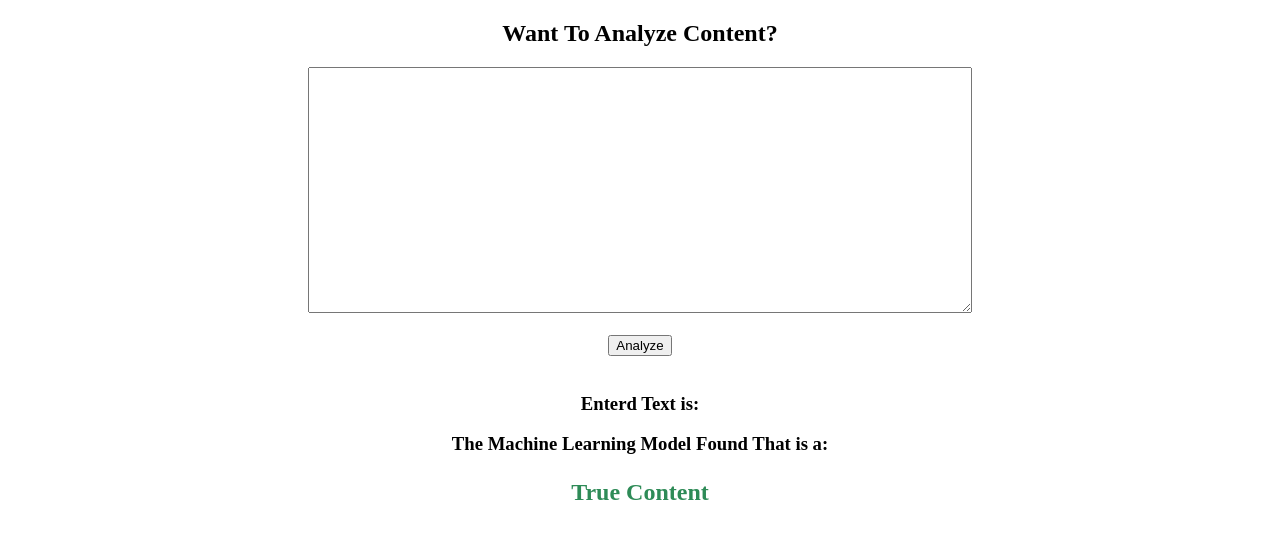
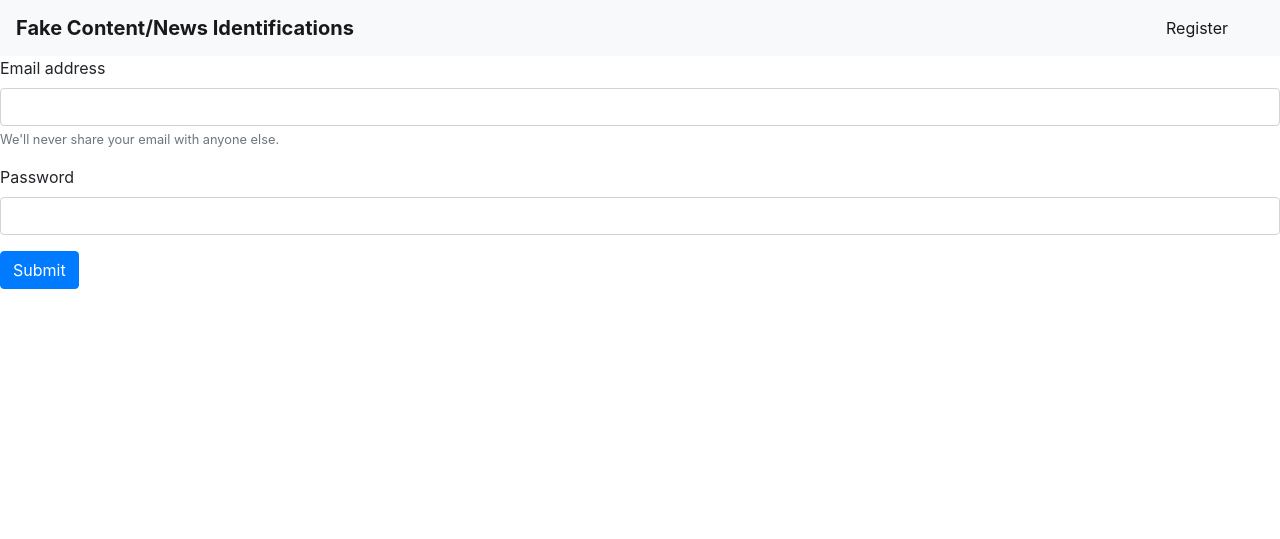
Before and after one commit to Mubin-MLAI/fake_content_dections, a Flask app: page / in a window 1280 px wide. Shown: the top 539 px of the page. Run offline with Flask 3, Linux system fonts and the light colour scheme; parts of the project's set-up code (start-up, migrations or seed data) failed here and were passed over; some libraries are stand-ins or nearby versions.

Commit message:
added login and logout feature

```diff
--- a/Model deployment using Flask/app.py
+++ b/Model deployment using Flask/app.py
@@ -1,16 +1,118 @@
-from flask import Flask,render_template,url_for,request
+from flask import Flask, flash,render_template,url_for,request
 import joblib
 import re
 import string
 import pandas as pd
+from flask import Flask, url_for, render_template, request, redirect, session
+from werkzeug.security import check_password_hash, generate_password_hash
+import sqlite3
+import secrets
 
 
 app = Flask(__name__)
-Model = joblib.load('C:/Users/Rabia/Desktop/Newss/Fake_news_Detection/model.pkl')
+Model = joblib.load('C:/Users/mubinshaikh/Desktop/fake content identifications/fake_content_dections/model.pkl')
+
+secret_key = secrets.token_hex(24)
+app.secret_key = str(secret_key)
+
+
+@app.route("/logout")
+def logout():
+    session.clear()
+    return redirect("/login")
 
 @app.route('/')
 def index():
-    return render_template("index.html")
+    context = {
+        'authenticated': {
+            'user': False  # Set to a truthy value if the user is authenticated
+        }
+    }
+    return render_template("login.html", **context)
+
+# @app.route('/login')
+# def login():
+#     return render_template("login.html")
+
+@app.route("/login", methods=["GET", "POST"])
+def login():
+
+    if request.method == "POST":
+        # check the form is valid
+        if not request.form.get("email") or not request.form.get("password"):
+            return "please fill out all required fields"
+
+        # check if email exist in the database
+        user = c.execute("SELECT * FROM users WHERE email=:email", {"email": request.form.get("email")}).fetchall()
+
+        if len(user) != 1:
+            return "you didn't register"
+
+        # check the password is same to password hash
+        pwhash = user[0][2]
+        if check_password_hash(pwhash, request.form.get("password")) == False:
+            return "wrong password"
+
+        # login the user using session
+        session["user_id"] = user[0][0]
+
+        # return success
+        return render_template("index.html")
+
+    else:
+        context = {
+        'authenticated': {
+            'user': False  # Set to a truthy value if the user is authenticated
+        }
+        }
+        return render_template("login.html", **context)
+
+
+conn = sqlite3.connect("db.sqlite3", check_same_thread=False)
+c = conn.cursor()
+
+c.execute('''
+    CREATE TABLE IF NOT EXISTS users (
+        id INTEGER PRIMARY KEY AUTOINCREMENT,
+        email TEXT UNIQUE NOT NULL,
+        password TEXT NOT NULL
+    )
+''')
+
+@app.route('/register',  methods=['GET', 'POST'])
+def register():
+    if request.method == "POST":
+        # check if the form is valid
+
+        if not request.form.get("email") or not request.form.get("password") or not request.form.get("confirmation"):
+            return "please fill out all fields"
+
+        if request.form.get("password") != request.form.get("confirmation"):
+            return "password confirmation doesn't match password"
+
+        # check if email exist in the database
+        exist = c.execute("SELECT * FROM users WHERE email=:email", {"email": request.form.get("email")}).fetchall()
+
+        if len(exist) != 0:
+            return "user already registered"
+
+        # hash the password
+        pwhash = generate_password_hash(request.form.get("password"), method="pbkdf2:sha256", salt_length=8)
+
+        # insert the row
+        c.execute("INSERT INTO users (email, password) VALUES (:email, :password)", {"email": request.form.get("email"), "password": pwhash})
+        conn.commit()
+
+        # return success
+        flash("registered successfully!")
+        return redirect('/login')
+    else:
+        context = {
+        'authenticated': {
+            'user': True  # Set to a truthy value if the user is authenticated
+        }
+        }
+        return render_template('register.html', **context)
 
 def wordpre(text):
     text = text.lower()
@@ -23,7 +125,7 @@ def wordpre(text):
     text = re.sub(r'\w*\d\w*', '', text)
     return text
 
-@app.route('/',methods=['POST'])
+@app.route('/index',methods=['POST'])
 def pre():
     if request.method == 'POST':
         txt = request.form['txt']
@@ -36,3 +138,37 @@ def pre():
 
 if __name__ == "__main__":
     app.run(debug=True)
+
+
+
+app.config["SECRET_KEY"] = "secretkey"
+
+# @app.route("/register", methods=['GET', 'POST'])
+# def register():
+#     if request.method == "POST":
+#         # check if the form is valid
+
+#             if not request.form.get("email") or not request.form.get("password") or not request.form.get("confirmation"):
+#                 return "please fill out all fields"
+
+#             if request.form.get("password") != request.form.get("confirmation"):
+#                 return "password confirmation doesn't match password"
+
+#             # check if email exist in the database
+#             exist = c.execute("SELECT * FROM users WHERE email=:email", {"email": request.form.get("email")}).fetchall()
+
+#             if len(exist) != 0:
+#                 return "user already registered"
+
+#             # hash the password
+#             pwhash = generate_password_hash(request.form.get("password"), method="pbkdf2:sha256", salt_length=8)
+
+#             # insert the row
+#             c.execute("INSERT INTO users (email, password) VALUES (:email, :password)", {"email": request.form.get("email"), "password": pwhash})
+#             conn.commit()
+
+#             # return success
+#             flash("registered successfully!")
+#             return render_template('login.html')
+#     else:
+#         return render_template('register.html')
--- a/Model deployment using Flask/templates/index.html
+++ b/Model deployment using Flask/templates/index.html
@@ -1,10 +1,14 @@
-<!DOCTYPE html>
+{% extends "layout.html" %}
+
+{% block title %}
+    Main Page
+{% endblock %}
 <html>
 
+{% block main %}
 <head>
     <title>Fake Content Detection</title>
 </head>
-
 <body>
     <center>
         <section class="intro-section" id="intro-section">
@@ -24,7 +28,7 @@
                 </div>
             </div>
         </section>
-        <form action="/" method="POST">
+        <form action="/index" method="POST">
             <div class="row">
                 <div class="col-lg-12 col-12 text-center">
                     <h2 class="text-white mb-4">Want To Analyze Content?</h2>
@@ -56,5 +60,5 @@
         </div>
     </center>
 </body>
-
 </html>
+{% endblock %}
--- /dev/null
+++ b/Model deployment using Flask/templates/layout.html
@@ -0,0 +1,48 @@
+<!DOCTYPE html>
+
+<html>
+
+    <head>
+        <link rel="stylesheet" href="https://stackpath.bootstrapcdn.com/bootstrap/4.5.0/css/bootstrap.min.css" integrity="sha384-9aIt2nRpC12Uk9gS9baDl411NQApFmC26EwAOH8WgZl5MYYxFfc+NcPb1dKGj7Sk" crossorigin="anonymous">
+        <title>{% block title %}{% endblock %}</title>
+    </head>
+    <body>
+        <nav class="navbar navbar-expand-lg navbar-light bg-light">
+            <a class="navbar-brand" href="/"><b>Fake Content/News Identifications</a></b>
+            <button class="navbar-toggler" type="button" data-toggle="collapse" data-target="#navbarSupportedContent" aria-controls="navbarSupportedContent" aria-expanded="false" aria-label="Toggle navigation">
+              <span class="navbar-toggler-icon"></span>
+            </button>
+
+            <div class="collapse navbar-collapse" id="navbarSupportedContent">
+              <ul class="navbar-nav mr-auto">
+                <!-- <li class="nav-item active">
+                  <a class="nav-link" href="/">Shorten Your URL <span class="sr-only">(current)</span></a>
+                </li> -->
+                <!-- {% if session["user_id"] %}
+                    <li class="nav-item active">
+                        <a class="nav-link" href="/dashboard">Dashboard</a>
+                    </li>
+                {% endif %} -->
+                {% if session["user_id"] %}
+                    <li class="nav-item active">
+                        <a class="nav-link" href="/logout">Logout</a>
+                    </li>
+                {% endif %}
+              </ul>
+              {% if not session["user_id"] %}
+                <span class="navbar-text">
+                    {% if not authenticated.get("user") %}
+                        <a href="/register">Register</a> &nbsp;&nbsp;&nbsp;&nbsp;&nbsp;&nbsp;&nbsp;
+                    {% else %}
+                        <a href="/login">Login</a> &nbsp;&nbsp;&nbsp;&nbsp;&nbsp;&nbsp;&nbsp;
+                    {% endif %}
+                </span>
+              {% endif %}
+            </div>
+        </nav>
+        {% block main %}{% endblock %}
+        <script src="https://code.jquery.com/jquery-3.5.1.slim.min.js" integrity="sha384-DfXdz2htPH0lsSSs5nCTpuj/zy4C+OGpamoFVy38MVBnE+IbbVYUew+OrCXaRkfj" crossorigin="anonymous"></script>
+        <script src="https://cdn.jsdelivr.net/npm/popper.js@1.16.0/dist/umd/popper.min.js" integrity="sha384-Q6E9RHvbIyZFJoft+2mJbHaEWldlvI9IOYy5n3zV9zzTtmI3UksdQRVvoxMfooAo" crossorigin="anonymous"></script>
+        <script src="https://stackpath.bootstrapcdn.com/bootstrap/4.5.0/js/bootstrap.min.js" integrity="sha384-OgVRvuATP1z7JjHLkuOU7Xw704+h835Lr+6QL9UvYjZE3Ipu6Tp75j7Bh/kR0JKI" crossorigin="anonymous"></script>
+    </body>
+</html>
--- /dev/null
+++ b/Model deployment using Flask/templates/login.html
@@ -0,0 +1,20 @@
+{% extends "layout.html" %}
+
+{% block title %}
+    Login
+{% endblock %}
+
+{% block main %}
+    <form action="/login" method="POST">
+        <div class="form-group">
+            <label for="exampleInputEmail1">Email address</label>
+            <input type="email" class="form-control" id="exampleInputEmail1" aria-describedby="emailHelp" name="email">
+            <small id="emailHelp" class="form-text text-muted">We'll never share your email with anyone else.</small>
+        </div>
+        <div class="form-group">
+            <label for="exampleInputPassword1">Password</label>
+            <input type="password" class="form-control" id="exampleInputPassword1" name="password">
+        </div>
+        <button type="submit" class="btn btn-primary">Submit</button>
+    </form>
+{% endblock %}
```
Also changed, not shown: Model deployment using Flask/templates/register.html (added, +24 -0 lines), req.txt (+4 -4 lines), Model deployment using Flask/db.sqlite3 (added), Model deployment using Flask/mubin.db (added).
